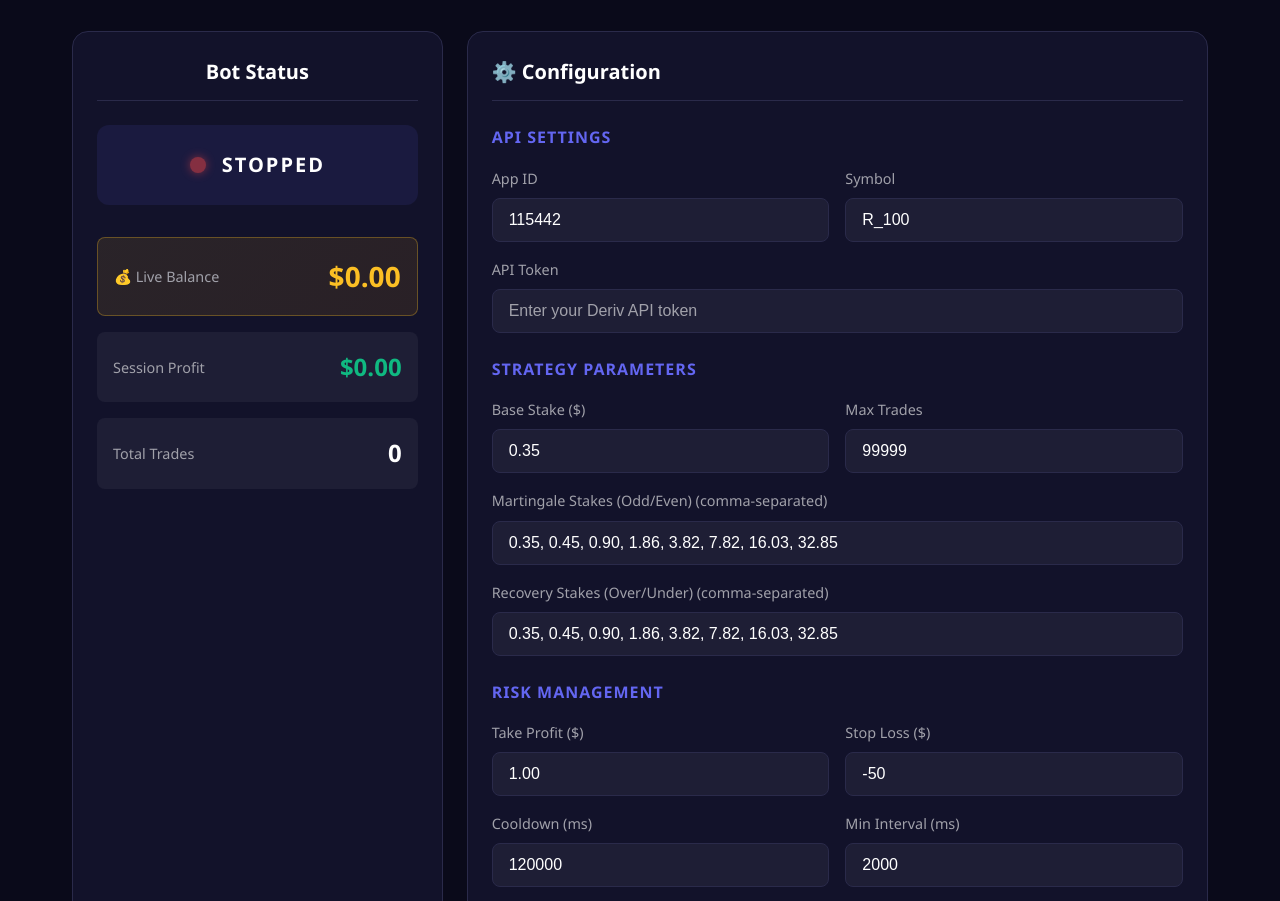
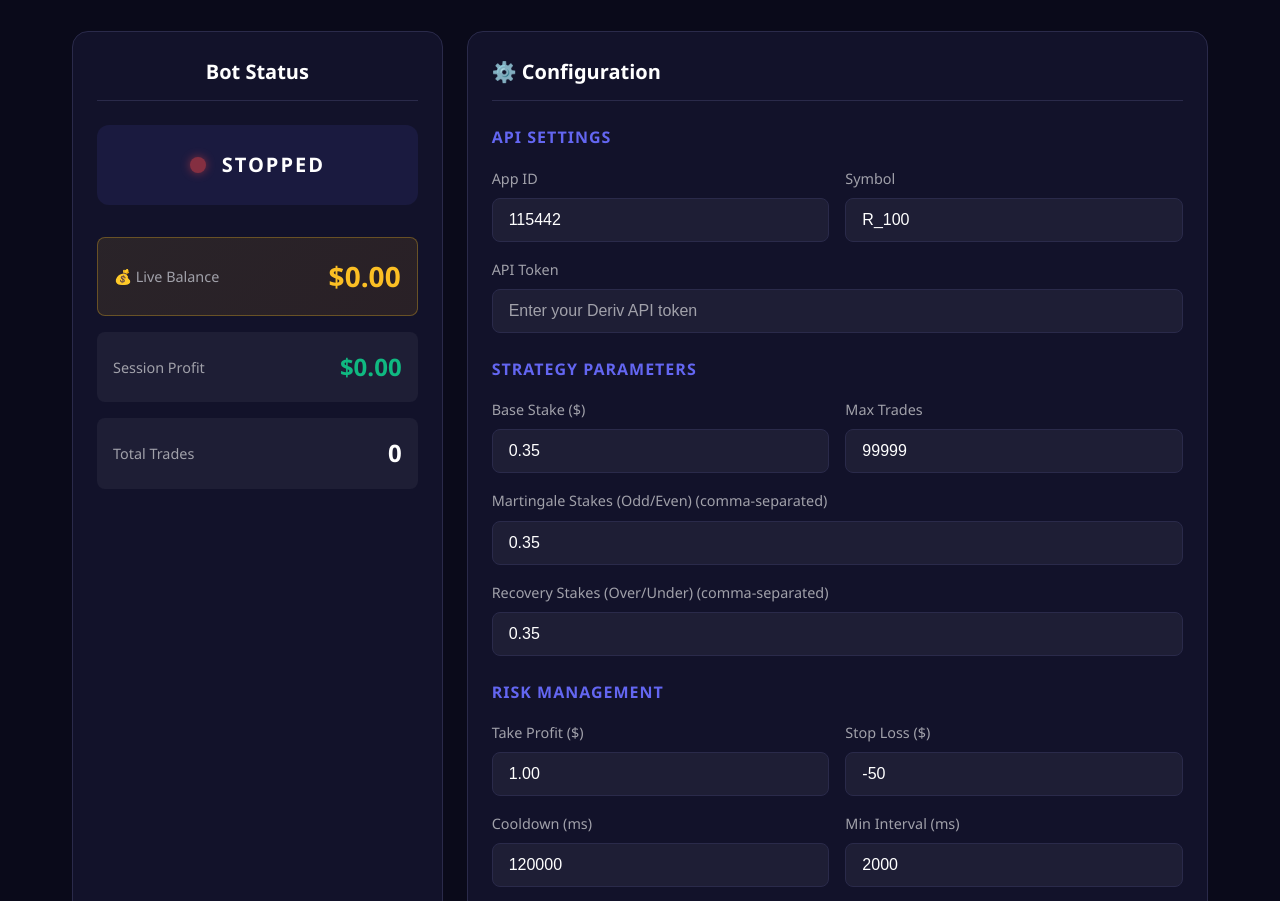
Before and after one commit to Naveen-2131/HEDGE-BOT, a website: page 8-Hedge-Bot/public/bot-panel.html in a window 1280 px wide. Shown: the part 199-1100 px from the top of the page. Drawn offline with Linux system fonts and the light colour scheme; no server answers.

Commit message:
Update bot-panel.html

```diff
--- a/8-Hedge-Bot/public/bot-panel.html
+++ b/8-Hedge-Bot/public/bot-panel.html
@@ -76,12 +76,12 @@
                         <div class="form-group">
                             <label for="martingaleStakes">Martingale Stakes (Odd/Even) (comma-separated)</label>
                             <input type="text" id="martingaleStakes"
-                                value="0.35, 0.45, 0.90, 1.86, 3.82, 7.82, 16.03, 32.85" required>
+                                value="0.35" required>
                         </div>
                         <div class="form-group">
                             <label for="overUnderStakes">Recovery Stakes (Over/Under) (comma-separated)</label>
                             <input type="text" id="overUnderStakes"
-                                value="0.35, 0.45, 0.90, 1.86, 3.82, 7.82, 16.03, 32.85" required>
+                                value="0.35" required>
                         </div>
                     </div>
 
@@ -133,4 +133,5 @@
     <script src="bot-script.js"></script>
 </body>
 
+
 </html>
```
